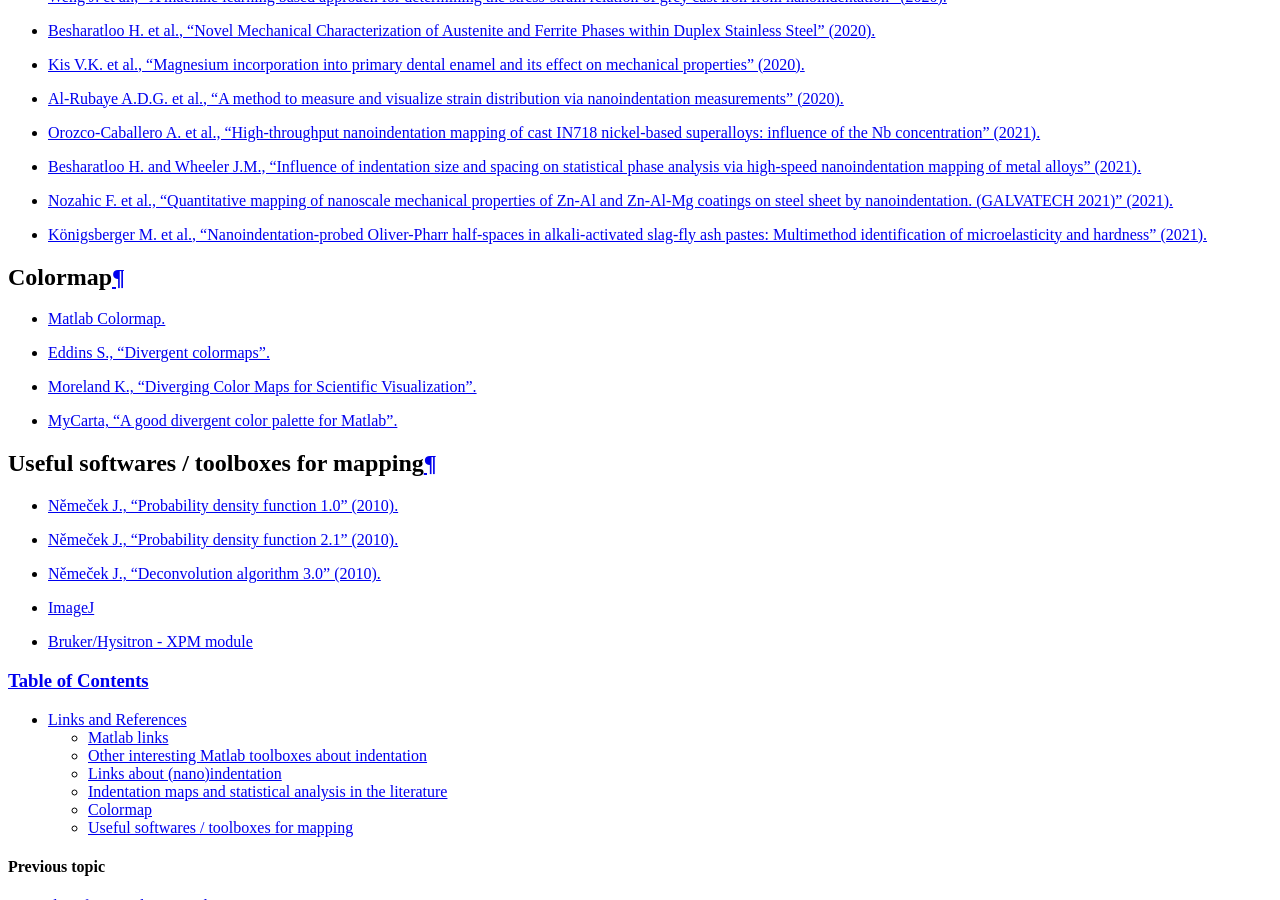
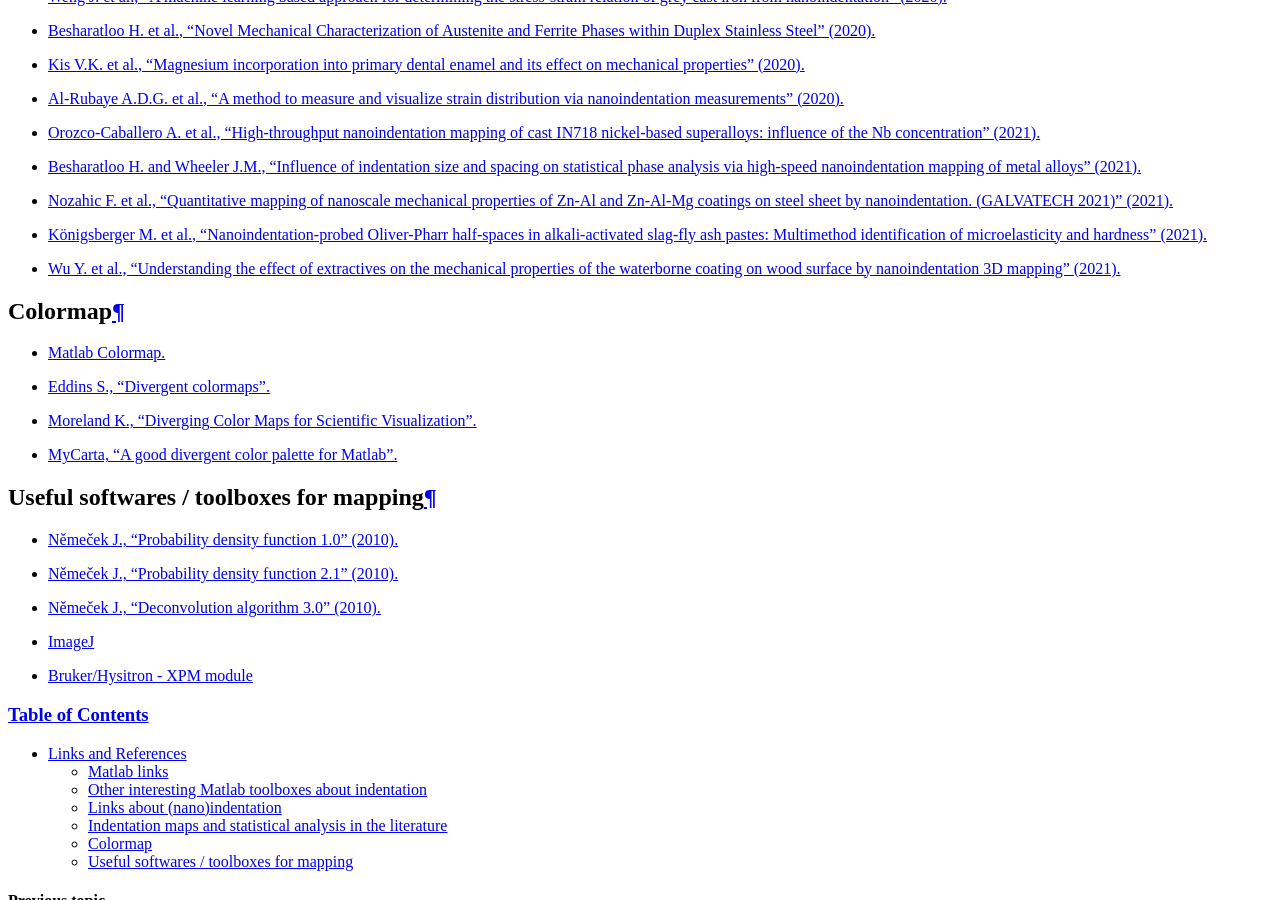
Before and after one commit to DavidMercier/TriDiMap, a Sphinx documentation site: the page built from doc/links_ref.rst, in a window 1280 px wide and 900 px high, scrolled down 2588 px. Built offline with Sphinx 7.4.7, drawn with Linux system fonts in a browser that asks for light colours; comment, search, counter and statistics services are not loaded.

Commit message:
Update links_ref.rst

```diff
--- a/doc/links_ref.rst
+++ b/doc/links_ref.rst
@@ -85,6 +85,7 @@ Indentation maps and statistical analysis in the literature
 * `Besharatloo H. and Wheeler J.M., "Influence of indentation size and spacing on statistical phase analysis via high‑speed nanoindentation mapping of metal alloys" (2021). <https://doi.org/10.1557/s43578-021-00214-5>`_
 * `Nozahic F. et al., "Quantitative mapping of nanoscale mechanical properties of Zn-Al and Zn-Al-Mg coatings on steel sheet by nanoindentation. (GALVATECH 2021)" (2021). <https://www.researchgate.net/publication/352658596_Quantitative_mapping_of_nanoscale_mechanical_properties_of_Zn-Al_and_Zn-Al-Mg_coatings_on_steel_sheet_by_nanoindentation_GALVATECH_2021>`_
 * `Königsberger M. et al., "Nanoindentation-probed Oliver-Pharr half-spaces in alkali-activated slag-fly ash pastes: Multimethod identification of microelasticity and hardness" (2021). <https://doi.org/10.1080/15376494.2021.1941450>`_
+* `Wu Y. et al., "Understanding the effect of extractives on the mechanical properties of the waterborne coating on wood surface by nanoindentation 3D mapping" (2021). <https://doi.org/10.1007/s10853-020-05347-2>`_
 
 Colormap
 ############################################
```
